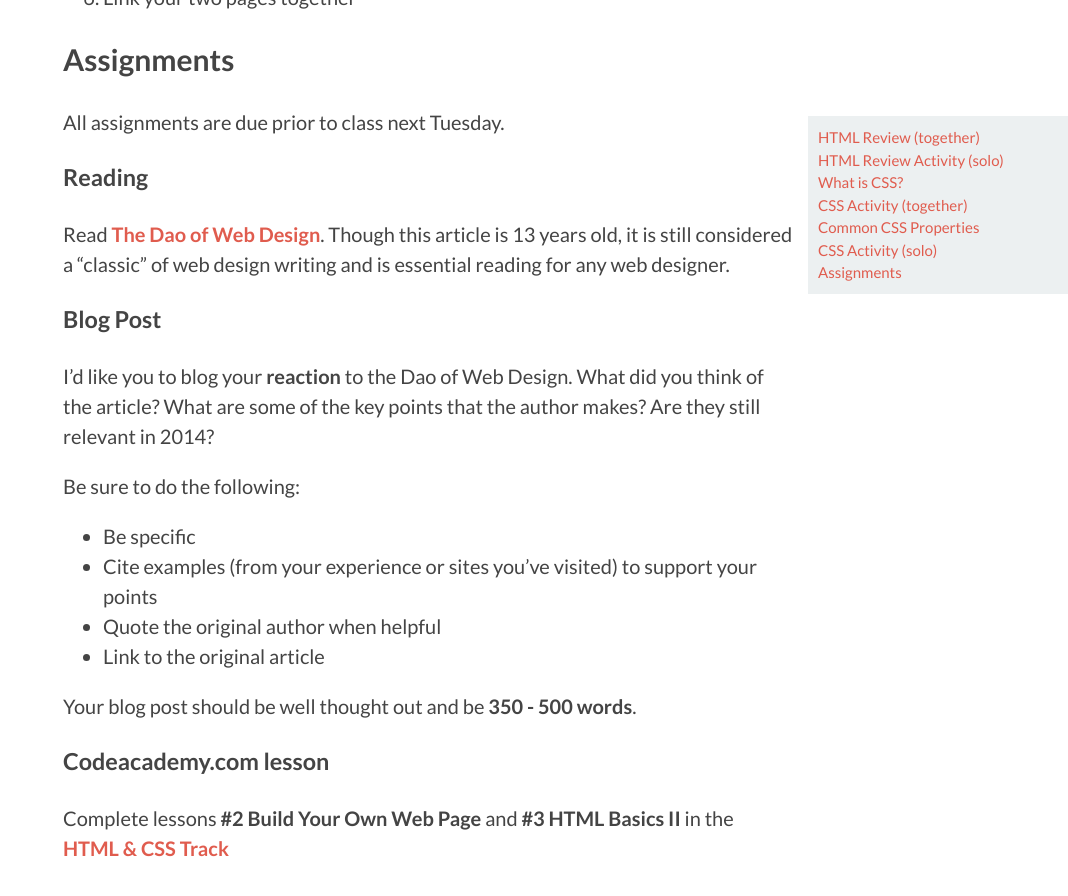
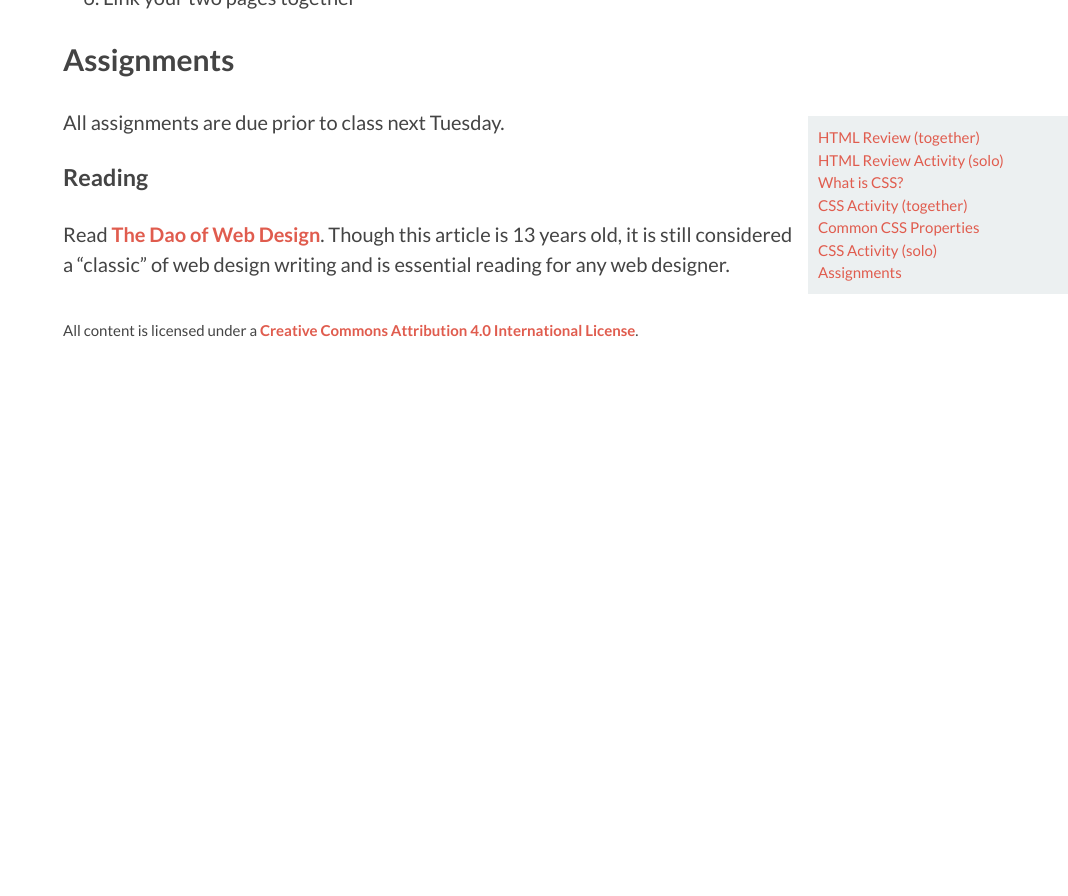
Before and after one commit to DMD1070/DMD1070.github.io, a Jekyll site: the page built from lessons/4-css-intro.md, in a window 1280 px wide and 900 px high, scrolled down 2052 px. Shown: the top 896 px of the window, without its empty margins (212-1280 px from the left). Built offline with Jekyll 4.4.1, drawn with Linux system fonts in a browser that asks for light colours; Markdown is read by kramdown in place of the engine named in the settings; after the commit the page ends 2413 px from its top, so only the background shows below that.

Commit message:
remove codeacademy and blog post references

```diff
--- a/lessons/4-css-intro.md
+++ b/lessons/4-css-intro.md
@@ -65,20 +65,3 @@ All assignments are due prior to class next Tuesday.
 ### Reading
 
 Read [The Dao of Web Design](http://alistapart.com/article/dao/). Though this article is 13 years old, it is still considered a "classic" of web design writing and is essential reading for any web designer.
-
-### Blog Post
-
-I'd like you to blog your **reaction** to the Dao of Web Design. What did you think of the article? What are some of the key points that the author makes? Are they still relevant in 2014?
-
-Be sure to do the following:
-
-- Be specific
-- Cite examples (from your experience or sites you've visited) to support your points
-- Quote the original author when helpful
-- Link to the original article
-
-Your blog post should be well thought out and be **350 - 500 words**.
-
-### Codeacademy.com lesson
-
-Complete lessons **#2 Build Your Own Web Page** and **#3 HTML Basics II** in the [HTML & CSS Track](http://www.codecademy.com/tracks/web)
```
Also changed, not shown: lessons/6-css-deep-dive.md (+1 -11 lines), lessons/7-web-typography.md (+1 -10 lines), lessons/8-layout.md (+0 -8 lines).
